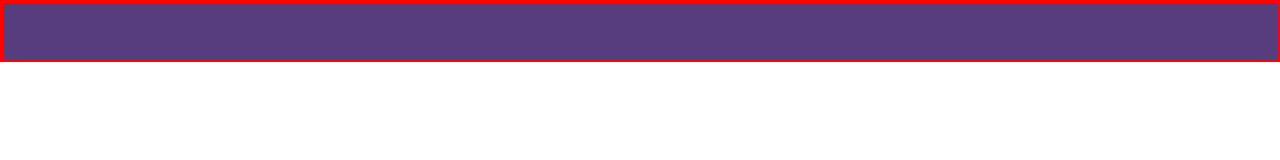
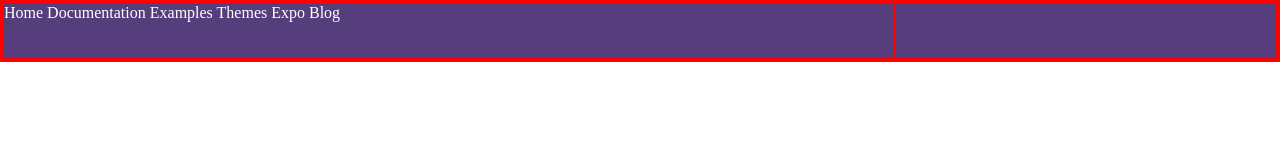
Before and after one commit to afaf98/Bootstrap-Navbar-Style, a plain HTML site: page index.html in a window 1280 px wide. Drawn offline with Linux system fonts and the light colour scheme.

Commit message:
Create navbar links

```diff
--- a/index.html
+++ b/index.html
@@ -7,6 +7,16 @@
     <title>Bootstraap Navbar</title>
   </head>
   <body>
-    <div class="Navabar"></div>
+    <div class="Navbar">
+      <div class="Navbar-left">
+          <link rel="stylesheet" href="">Home</link>
+          <link rel="stylesheet" href="">Documentation</link>
+          <link rel="stylesheet" href="">Examples</link>
+           <link rel="stylesheet" href="">Themes</link>
+          <link rel="stylesheet" href="">Expo</link>
+          <link rel="stylesheet" href="">Blog</link>
+      </div>
+      <div class="Navbar-right"></div>
+    </div>
   </body>
 </html>
--- a/style.css
+++ b/style.css
@@ -8,7 +8,20 @@ body {
   margin: 0;
 }
 
-.Navabar {
+/* Navbar boxes */
+
+.Navbar {
   height: 7vh;
   background-color: #563d7c;
+  display: flex;
+  flex-direction: row;
+  color: white;
 }
+
+.Navbar-right {
+  width: 30vw;
+}
+
+.Navbar-left {
+  width: 70vw;
+}
```
Also changed, not shown: Images/logo.png (added).
